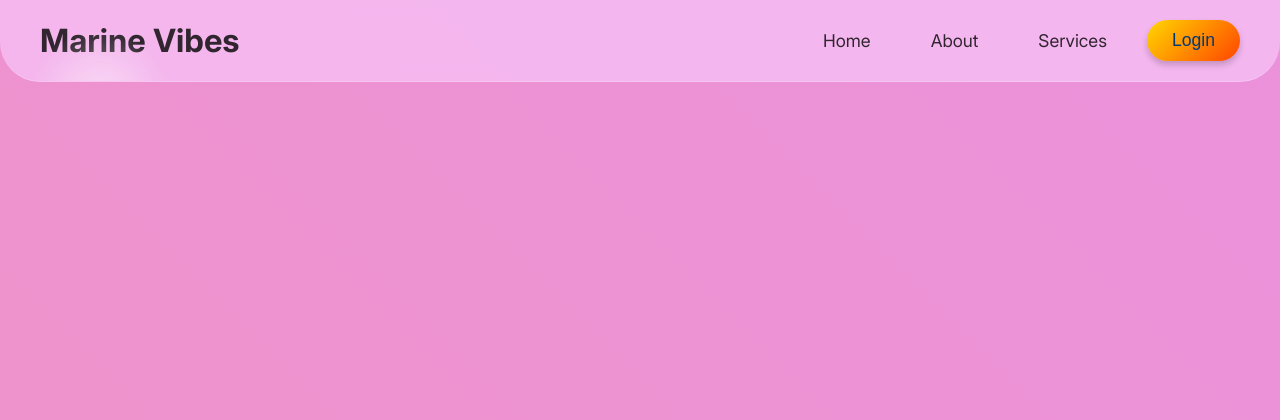
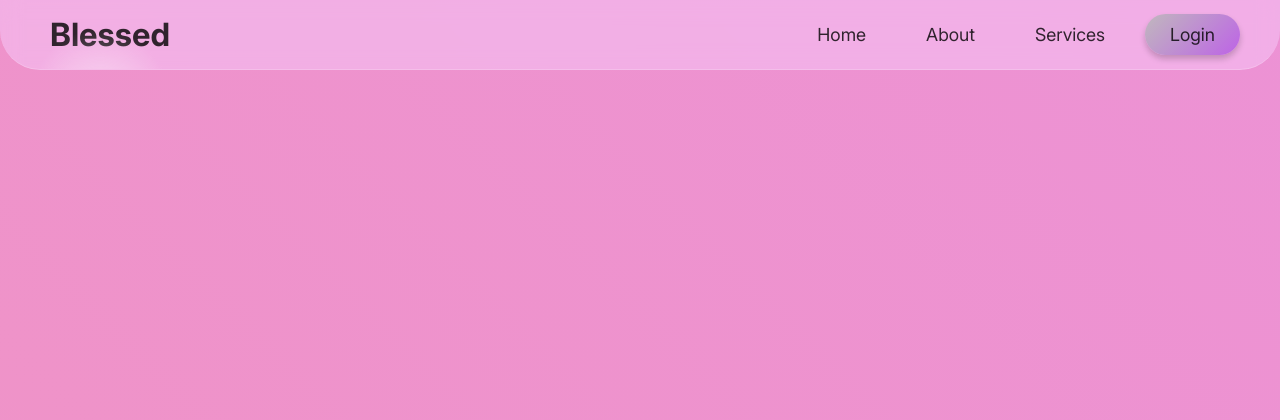
Before and after one commit to Radma123/flask-mine-info-site, a Flask app: template app/templates/main/base.html in a window 1280 px wide. Shown: the top 420 px of the page. Run offline with Flask 3, Linux system fonts and the light colour scheme; the template is opened without the code that fills it, so the values that code supplies are empty.

Commit message:
header update

```diff
--- a/app/static/css/base.css
+++ b/app/static/css/base.css
@@ -10,6 +10,7 @@
       background: linear-gradient(45deg, #da55d8cc, #d293bacc, #eb78bbcc, #e375e1cc);
       animation: gradientAnimation 20s infinite;
       background-size: 600% 600%;
+      background-attachment: fixed;
   }
 
   @keyframes gradientAnimation {
@@ -30,11 +31,11 @@
     top: 0;
     left: 0;
     width: 100%;
-    padding: 20px 40px;
+    padding: 5px 40px;
     display: flex;
     justify-content: space-between;
     align-items: center;
-    background: #f5c0f4cc;
+    background: hsla(301, 73%, 86%, 0.6);
     backdrop-filter: blur(10px);
     border-bottom: 1px solid rgba(255, 255, 255, 0.2);
     border-radius: 0px 0px 40px 40px;
@@ -60,19 +61,32 @@
     transform: translate(calc(var(--x) * 1px), calc(var(--y) * 1px)) scale(2);
   }
 
-  header h1 {
+  header a.index-link {
     color: #000000cc;
+    transition: all .2s ease-in-out;
+    border-radius: 20px;
+    padding-left: 10px;
+    padding-right: 10px;
+    /* font-size: 32px; */
+    font-weight: bold;
+  }
+
+  header a:hover.index-link{
+    transform: scale(1.02);
+    box-shadow: 0px 2px 10px 4px #6756b0cc;
+
   }
 
   header nav {
     display: flex;
     gap: 20px;
+    /* font-size: 18px; */
   }
 
   header a {
     text-decoration: none;
     color: #000000cc;
-    font-size: 1.1rem;
+    /* font-size: 1.1rem; */
     padding: 10px 20px;
     border-radius: 25px;
     transition: all 0.3s ease;
@@ -85,9 +99,9 @@
 
   .login-btn {
     padding: 10px 25px;
-    font-size: 1.1rem;
-    color: #003973;
-    background: linear-gradient(135deg, #FFD700, #FF4500);
+    /* font-size: 1.1rem; */
+    color: #000000cc;
+    background: linear-gradient(135deg, #c0b8bd, #bd63e6);
     border: none;
     border-radius: 25px;
     cursor: pointer;
@@ -105,12 +119,14 @@
     text-align: center;
   }
 
-.h1{
+.h1 {
   font-family: Inter;
-  font-size: 600;
+  font-weight: 600;
+  font-size: 32px;
 }
 
-.h2{
+.h2 {
   font-family: Inter;
-  font-size: 400;
+  font-weight: 400;
+  font-size: 18px;
 }
--- a/app/static/js/base.js
+++ b/app/static/js/base.js
@@ -1,7 +1,5 @@
 document.addEventListener('mousemove', (e) => {
     const header = document.querySelector('header');
-    const offsetX = 0; // не нужно смещение, чтобы было точно под курсором
-    const offsetY = 0; // не нужно смещение, чтобы было точно под курсором
 
     header.style.setProperty('--x', e.pageX - 100); // смещаем на половину ширины блика
     header.style.setProperty('--y', e.pageY - 100); // смещаем на половину высоты блика
--- a/app/templates/main/_header.html
+++ b/app/templates/main/_header.html
@@ -1,7 +1,7 @@
-<h1>Marine Vibes</h1>
-<nav>
+<a href="#" class="index-link h1">Blessed</a>
+<nav class="h2">
       <a href="#home">Home</a>
       <a href="#about">About</a>
       <a href="#services">Services</a>
-      <button class="login-btn">Login</button>
+      <button class="login-btn h2">Login</button>
 </nav>
```
Also changed, not shown: app/templates/main/index.html (+1 -1 lines).
